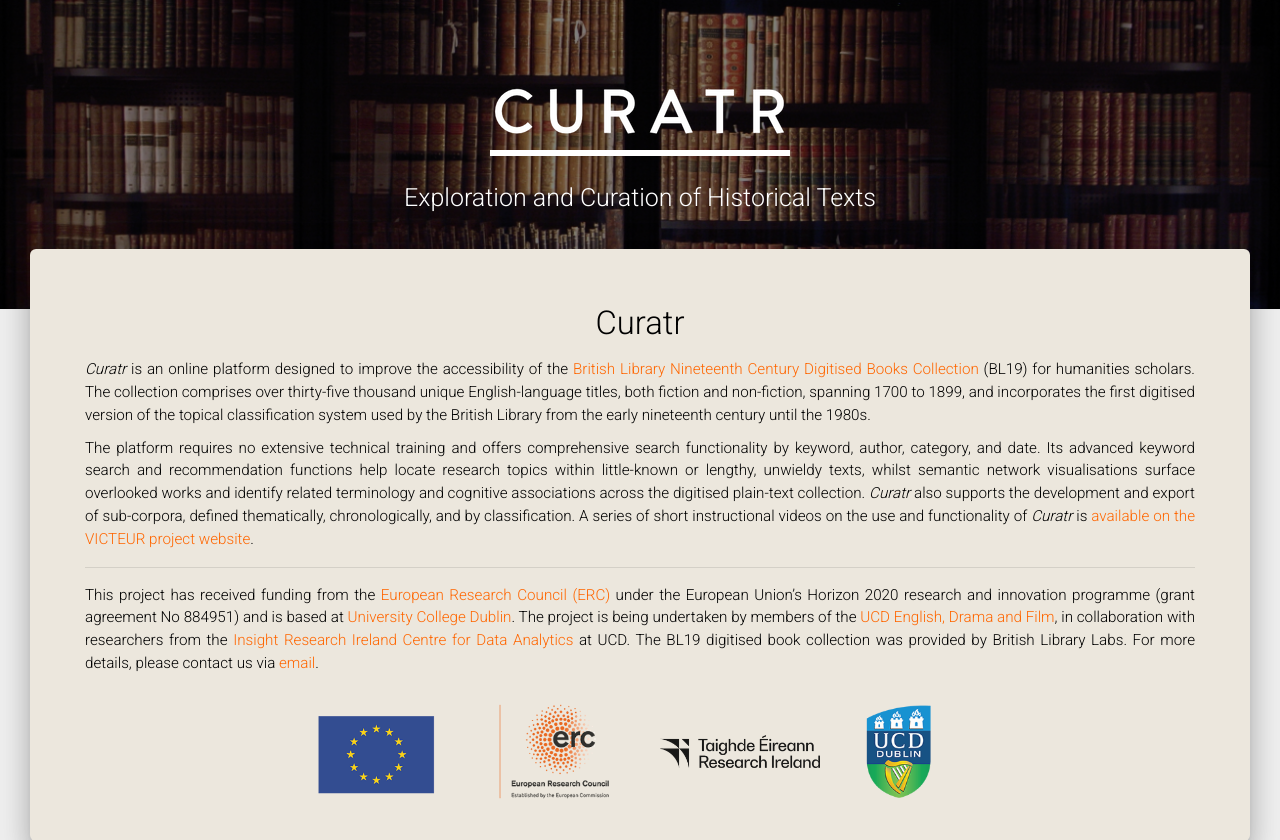
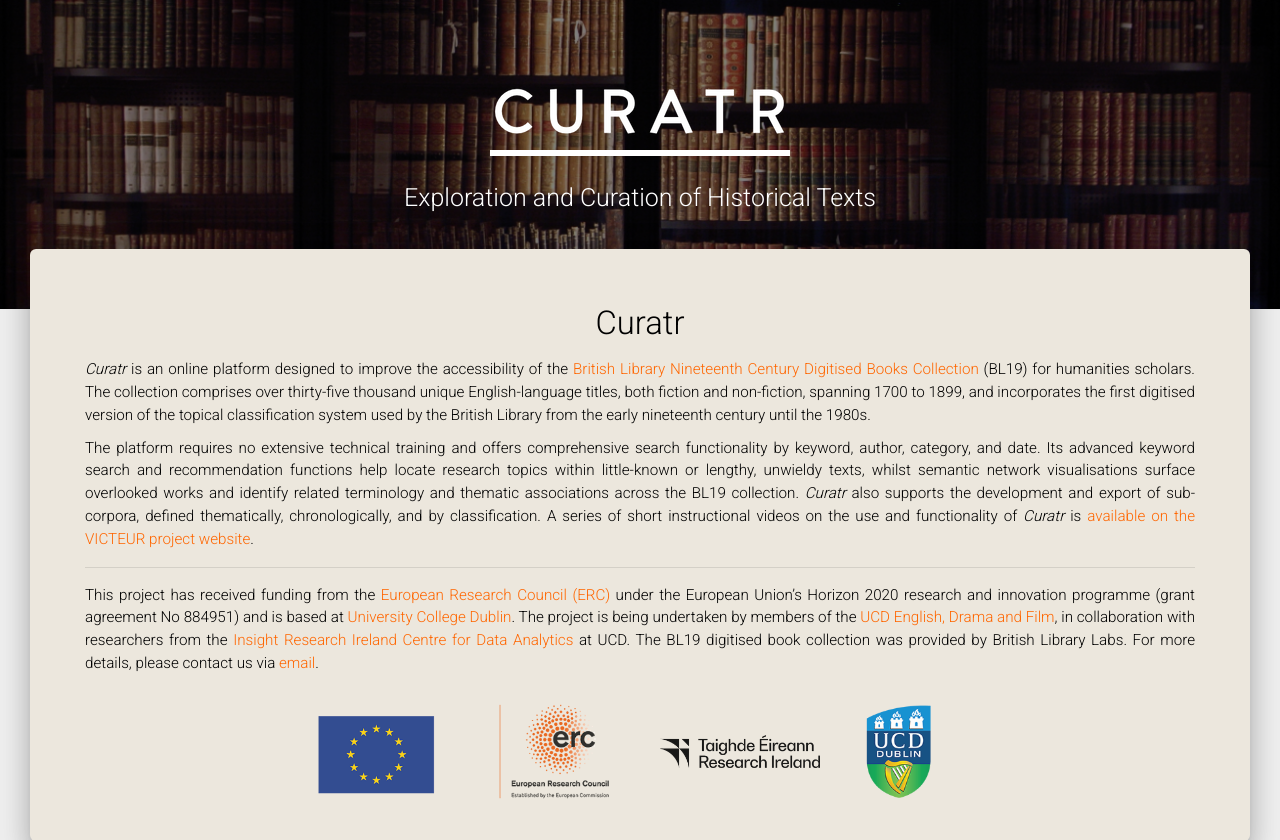
Before and after one commit to derekgreene/curatr, a Flask app: template code/templates/index.html in a window 1280 px wide. Shown: the part 66-906 px from the top of the page. Run offline with Flask 3, Linux system fonts and the light colour scheme; the template is opened without the code that fills it, so the values that code supplies are empty; parts of the project's set-up code (start-up, migrations or seed data) failed here and were passed over; some libraries are stand-ins or nearby versions.

Commit message:
Update Home page text

```diff
--- a/code/templates/block-welcome.html
+++ b/code/templates/block-welcome.html
@@ -11,7 +11,7 @@
 
 <p class="text-justify"><i>Curatr</i> is an online platform designed to improve the accessibility of the <a href="https://doi.org/10.21250/db14" target="_blank">British Library Nineteenth Century Digitised Books Collection</a> (BL19) for humanities scholars. The collection comprises over thirty-five thousand unique English-language titles, both fiction and non-fiction, spanning 1700 to 1899, and incorporates the first digitised version of the topical classification system used by the British Library from the early nineteenth century until the 1980s.</p>
 
-<p class="text-justify">The platform requires no extensive technical training and offers comprehensive search functionality by keyword, author, category, and date. Its advanced keyword search and recommendation functions help locate research topics within little-known or lengthy, unwieldy texts, whilst semantic network visualisations surface overlooked works and identify related terminology and cognitive associations across the digitised plain-text collection. <i>Curatr</i> also supports the development and export of sub-corpora, defined thematically, chronologically, and by classification. A series of short instructional videos on the use and functionality of <i>Curatr</i> is <a href="https://projectvicteur.com/2023/01/10/curatr-videos/" target="_blank">available on the VICTEUR project website</a>.</p>
+<p class="text-justify">The platform requires no extensive technical training and offers comprehensive search functionality by keyword, author, category, and date. Its advanced keyword search and recommendation functions help locate research topics within little-known or lengthy, unwieldy texts, whilst semantic network visualisations surface overlooked works and identify related terminology and thematic associations across the BL19 collection. <i>Curatr</i> also supports the development and export of sub-corpora, defined thematically, chronologically, and by classification. A series of short instructional videos on the use and functionality of <i>Curatr</i> is <a href="https://projectvicteur.com/2023/01/10/curatr-videos/" target="_blank">available on the VICTEUR project website</a>.</p>
 
 <hr>
 <p class="text-justify">This project has received funding from the <a target="_blank" href="https://erc.europa.eu/">European Research Council (ERC)</a> under the European Union’s Horizon 2020 research and innovation programme (grant agreement No 884951) and is based at <a target="_blank" href="https://www.ucd.ie/">University College Dublin</a>. The project is being undertaken by members of the <a href='http://www.ucd.ie/englishdramafilm/' target='_blank'>UCD English, Drama and Film</a>, in collaboration with researchers from the <a href='http://www.insight-centre.org/' target='_blank'>Insight Research Ireland Centre for Data Analytics</a> at UCD. The BL19 digitised book collection was provided by British Library Labs. For more details, please contact us via <a href="mailto:ucdcuratr@gmail.com">email</a>.</p>
```
